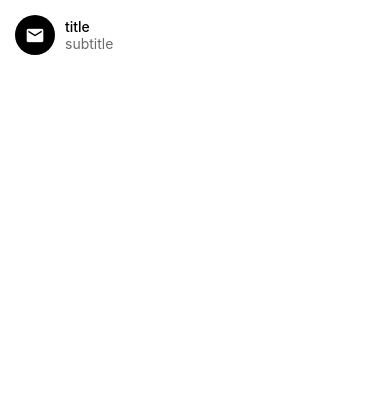
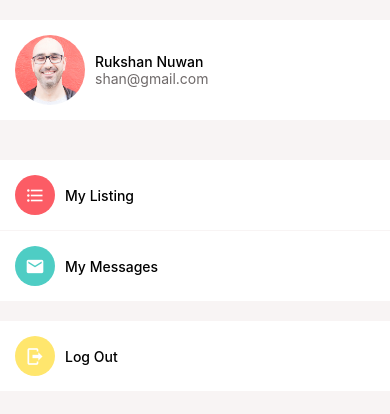
Before and after one commit to RukshanNuwan/DoneWithIt, a React Native app: screen / in a window 390 px wide. Shown: the top 414 px of the page. Built offline with nearby package versions, Linux system fonts and the light colour scheme.

Commit message:
building the account screen

```diff
--- a/App.js
+++ b/App.js
@@ -8,13 +8,12 @@ import MessagesScreen from "./app/screens/MessagesScreen";
 import Screen from "./app/components/Screen";
 import Icon from "./app/components/Icon";
 import ListItem from "./app/components/ListItem";
+import AccountScreen from "./app/screens/AccountScreen";
 
 
 const App = () => {
   return (
-    <Screen>
-      <ListItem title='title' subTitle='subtitle' ImageComponent={<Icon name='email'/>}/>
-    </Screen>
+    <AccountScreen/>
   );
 };
 
--- a/app/components/ListItem.js
+++ b/app/components/ListItem.js
@@ -4,13 +4,13 @@ import {GestureHandlerRootView, Swipeable} from 'react-native-gesture-handler';
 import AppText from "./AppText";
 import colors from "../config/colors";
 
-const ListItem = ({image, title, subTitle, ImageComponent, onPress, renderRightActions}) => {
+const ListItem = ({image, title, subTitle, IconComponent, onPress, renderRightActions}) => {
   return (
     <GestureHandlerRootView>
       <Swipeable renderRightActions={renderRightActions}>
         <TouchableHighlight onPress={onPress} underlayColor={colors.light}>
           <View style={styles.container}>
-            {ImageComponent}
+            {IconComponent}
             {image && <Image source={image} style={styles.image}/>}
 
             <View style={styles.detailsContainer}>
@@ -28,6 +28,7 @@ const styles = StyleSheet.create({
   container: {
     flexDirection: 'row',
     padding: 15,
+    backgroundColor: colors.white,
   },
   image: {
     width: 70,
--- a/app/components/Screen.js
+++ b/app/components/Screen.js
@@ -1,9 +1,9 @@
 import {SafeAreaView, StyleSheet} from "react-native";
 import Constants from "expo-constants";
 
-const Screen = ({children}) => {
+const Screen = ({children, style}) => {
   return (
-    <SafeAreaView style={styles.screen}>
+    <SafeAreaView style={[styles.screen, style]}>
       {children}
     </SafeAreaView>
   );
--- /dev/null
+++ b/app/screens/AccountScreen.js
@@ -0,0 +1,65 @@
+import {FlatList, StyleSheet, View} from "react-native";
+
+import Screen from '../components/Screen';
+import ListItem from "../components/ListItem";
+import colors from "../config/colors";
+import Icon from "../components/Icon";
+import ListItemSeparator from "../components/ListItemSeparator";
+
+const menuItems = [
+  {
+    title: 'My Listing',
+    icon: {
+      name: 'format-list-bulleted',
+      backgroundColor: colors.primary,
+    },
+  },
+  {
+    title: 'My Messages',
+    icon: {
+      name: 'email',
+      backgroundColor: colors.secondary,
+    },
+  },
+];
+
+const AccountScreen = () => {
+  return (
+    <Screen style={styles.screen}>
+      <View style={styles.container}>
+        <ListItem title="Rukshan Nuwan" subTitle="shan@gmail.com" image={require('../assets/mosh.jpg')}/>
+      </View>
+
+      <View style={styles.container}>
+        <FlatList
+          data={menuItems}
+          keyExtractor={menuItem => menuItem.title}
+          ItemSeparatorComponent={ListItemSeparator}
+          renderItem={({item}) => (
+            <ListItem title={item.title} IconComponent={
+              <Icon name={item.icon.name} backgroundColor={item.icon.backgroundColor}/>
+            }/>
+          )}
+        />
+      </View>
+
+      <ListItem
+        title="Log Out"
+        IconComponent={
+          <Icon name="logout" backgroundColor="#ffe66d"/>
+        }
+      />
+    </Screen>
+  );
+};
+
+const styles = StyleSheet.create({
+  screen: {
+    backgroundColor: colors.light,
+  },
+  container: {
+    marginVertical: 20,
+  }
+});
+
+export default AccountScreen;
```
